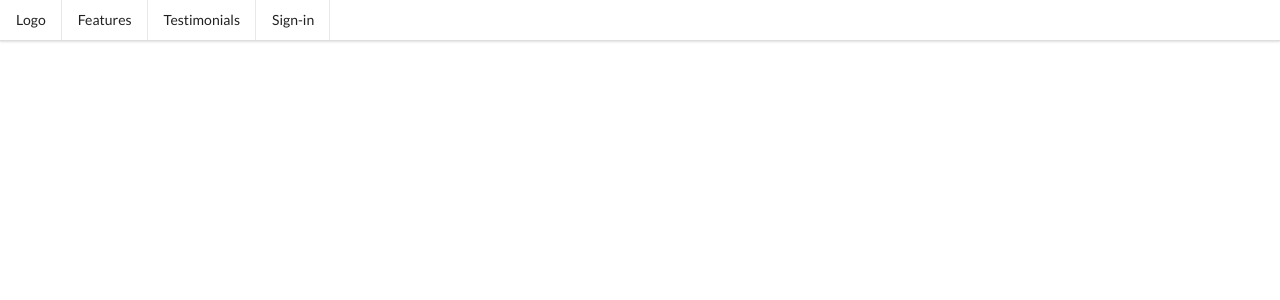
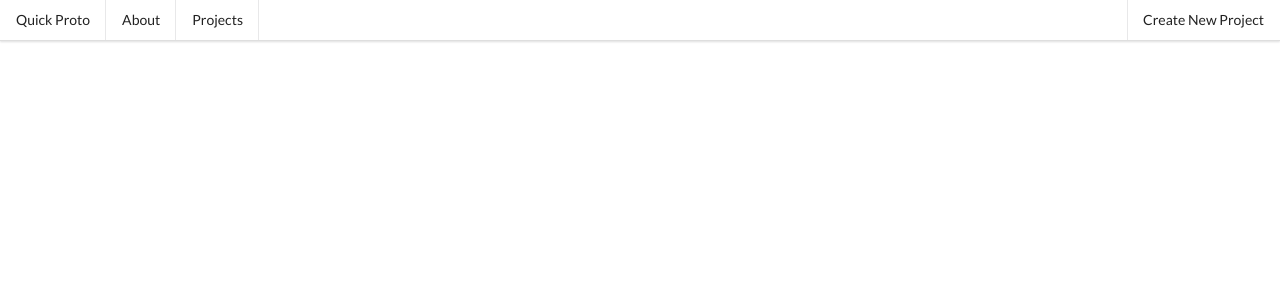
Before and after one commit to psilotec/react-quick-proto, a React (Create React App) app in the folder client/: page / in a window 1280 px wide. Shown: the top 300 px of the page. Built offline with nearby package versions, Linux system fonts and the light colour scheme; the HTML template or start-up script is replaced by a standard one.

Commit message:
Format Header

```diff
--- a/client/src/components/header.js
+++ b/client/src/components/header.js
@@ -5,11 +5,13 @@ const Header = () => {
       <div className='App'>
         <div className="ui top fixed menu">
           <div className="item">
-            Logo
+            Quick Proto
           </div>
-          <a className="item">Features</a>
-          <a className="item">Testimonials</a>
-          <a className="item">Sign-in</a>
+          <a className="item">About</a>
+          <a className="item">Projects</a>
+          <div className="right menu">
+            <a className="item">Create New Project</a>
+          </div>
         </div>
       </div>
     );
```
